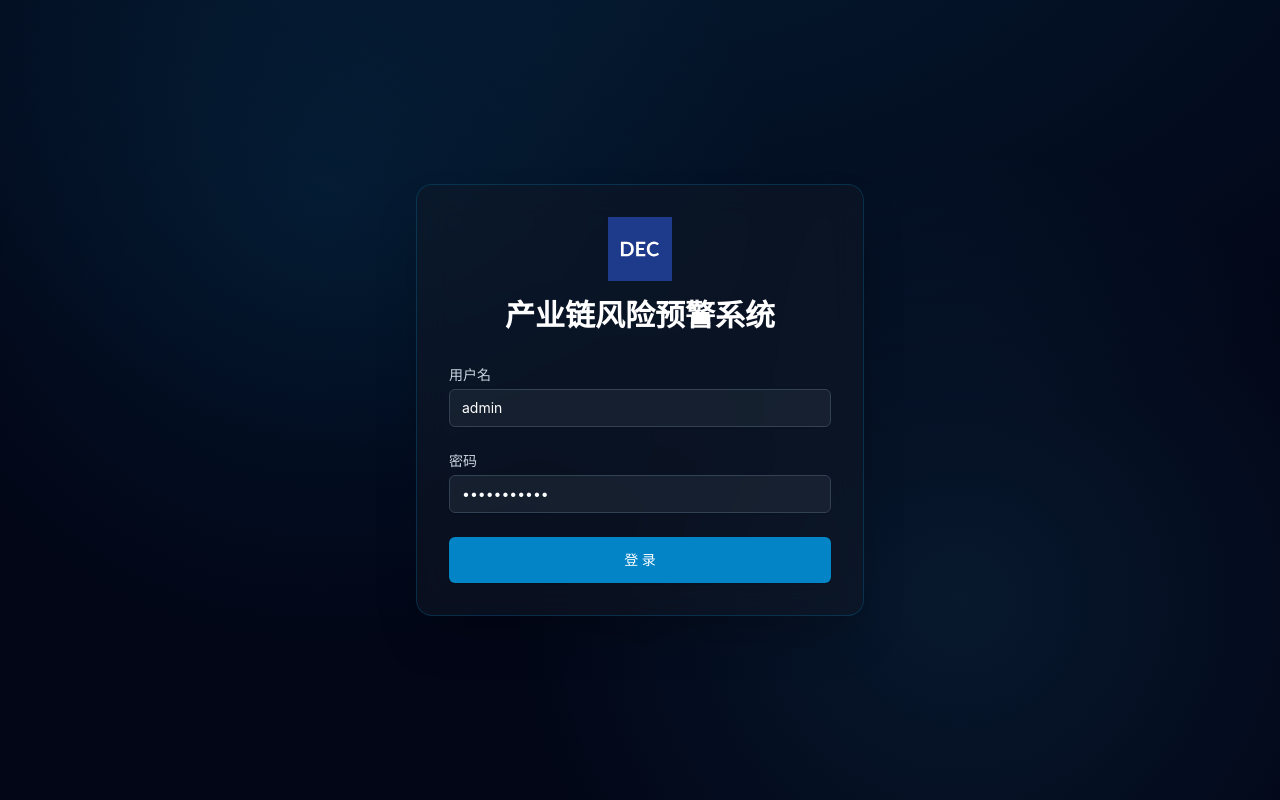
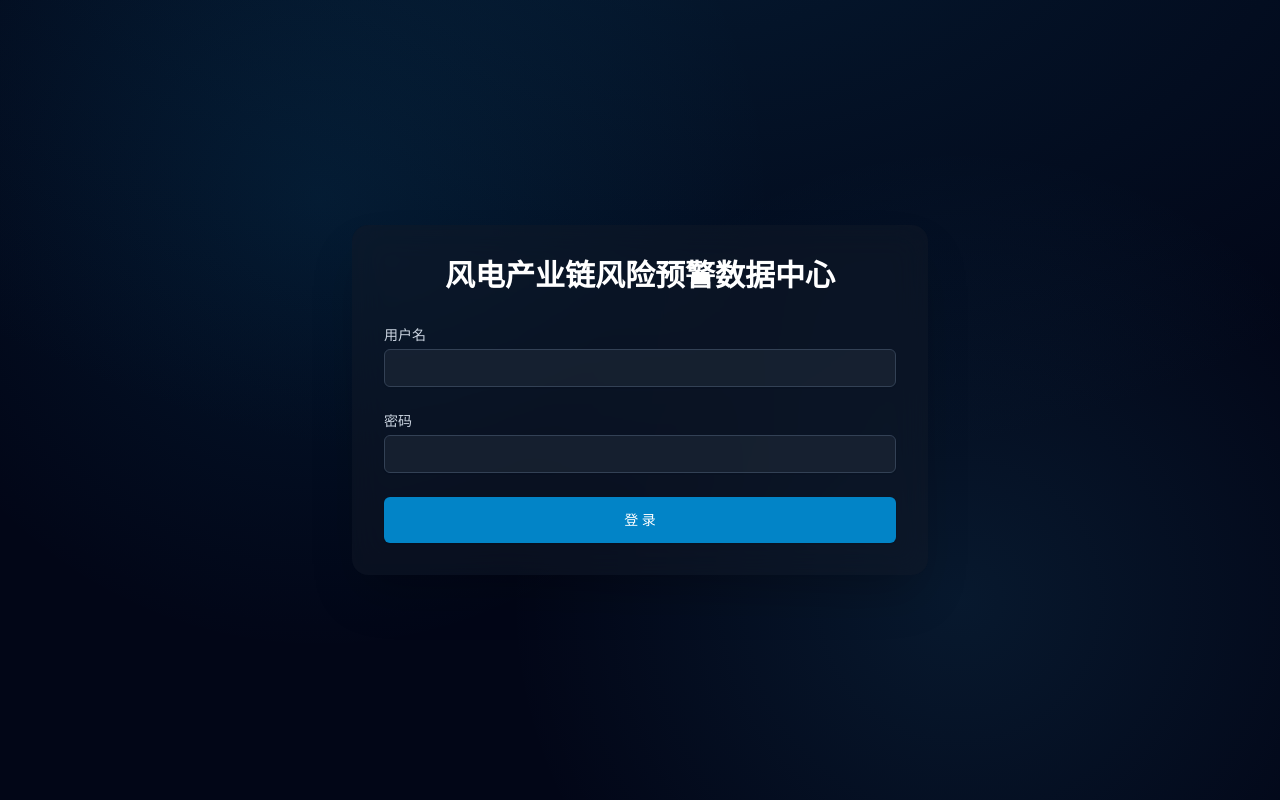
Before and after one commit to manecheung/vue-risk-dashboard, a Vue app: page /login in a window 1280 px wide. Built offline with nearby package versions, Linux system fonts and the light colour scheme.

Commit message:
调整前端显示细节

```diff
--- a/src/App.vue
+++ b/src/App.vue
@@ -2,8 +2,8 @@
   <div v-if="authStore.isAuthenticated && !loggingOut" class="app-container">
     <header class="main-header" :class="{ 'header-hidden': isHeaderHidden }">
       <div class="flex items-center">
-        <img src="/dec.svg" alt="Logo" class="h-8 w-8 rounded-full" />
-        <h1 class="text-lg font-semibold ml-3 text-white">产业链风险预警系统</h1>
+        <!-- <img src="/dec.svg" alt="Logo" class="h-8 w-8 rounded-full" /> -->
+        <h1 class="text-lg font-semibold ml-3 text-white">风电产业链风险预警数据中心</h1>
       </div>
       <nav class="hidden md:flex items-center space-x-6" aria-label="主导航">
         <router-link v-for="page in mainNav" :key="page.id" :to="page.path"
--- a/src/views/DashboardPage.vue
+++ b/src/views/DashboardPage.vue
@@ -3,7 +3,7 @@
     <header class="dashboard-header" role="banner">
       <div class="corner-decorator top-left"></div>
       <div class="corner-decorator top-right"></div>
-      <h1 class="header-title">产业链风险预警数据中心</h1>
+      <h1 class="header-title">风电产业链风险预警数据中心</h1>
       <div class="scan-light"></div>
       <div class="bottom-line"></div>
       <div class="corner-decorator bottom-left"></div>
--- a/src/views/LoginPage.vue
+++ b/src/views/LoginPage.vue
@@ -1,9 +1,9 @@
 <template>
   <div class="flex items-center justify-center min-h-screen app-container">
-    <div class="w-full max-w-md p-8 space-y-8 bg-gray-900/50 backdrop-blur-lg rounded-2xl shadow-2xl border border-sky-500/20">
+    <div class="w-full max-w-xl p-8 space-y-8 bg-gray-900/50 backdrop-blur-lg rounded-2xl shadow-2xl">
       <div class="text-center">
-        <img src="/dec.svg" alt="Logo" class="w-16 h-16 mx-auto mb-4" />
-        <h2 class="text-3xl font-bold text-white">产业链风险预警系统</h2>
+        <!-- <img src="/dec.svg" alt="Logo" class="w-16 h-16 mx-auto mb-4" /> -->
+        <h2 class="text-3xl font-bold text-white">风电产业链风险预警数据中心</h2>
       </div>
       <form class="space-y-6" @submit.prevent="handleLogin">
         <div>
@@ -43,8 +43,8 @@ import { ref } from 'vue';
 import { useRouter } from 'vue-router';
 import { useAuthStore } from '@/stores/authStore';
 
-const username = ref('admin');
-const password = ref('password123');
+const username = ref('');
+const password = ref('');
 const error = ref('');
 const isLoading = ref(false);
 
```
